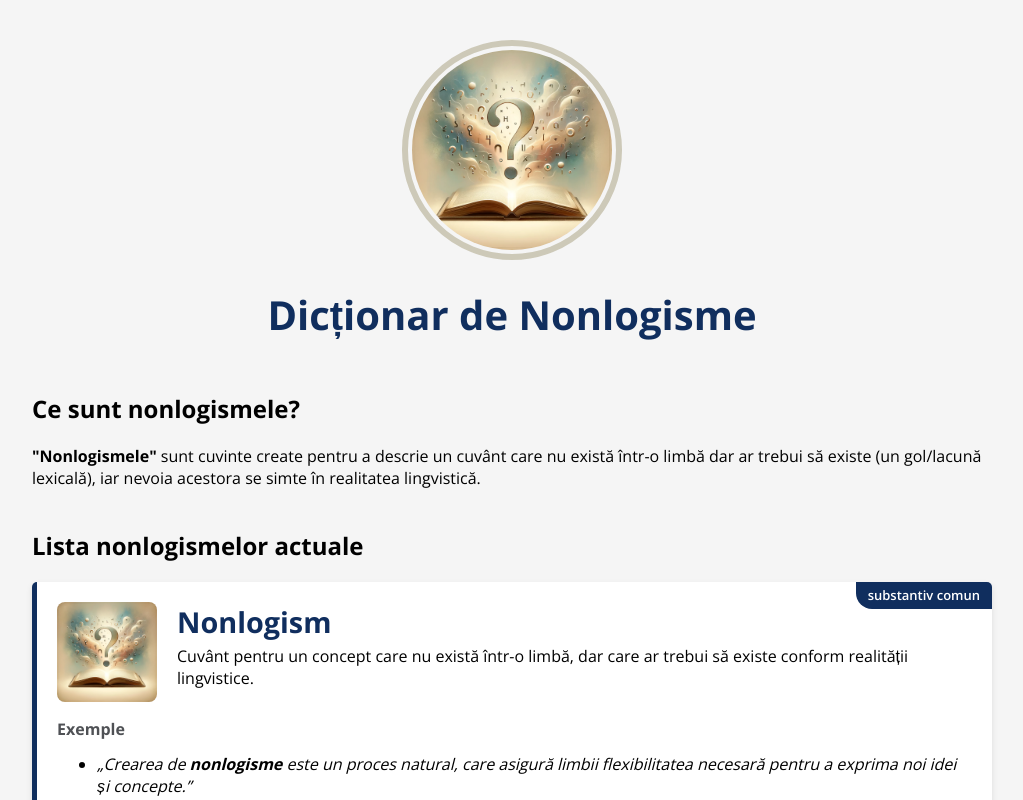
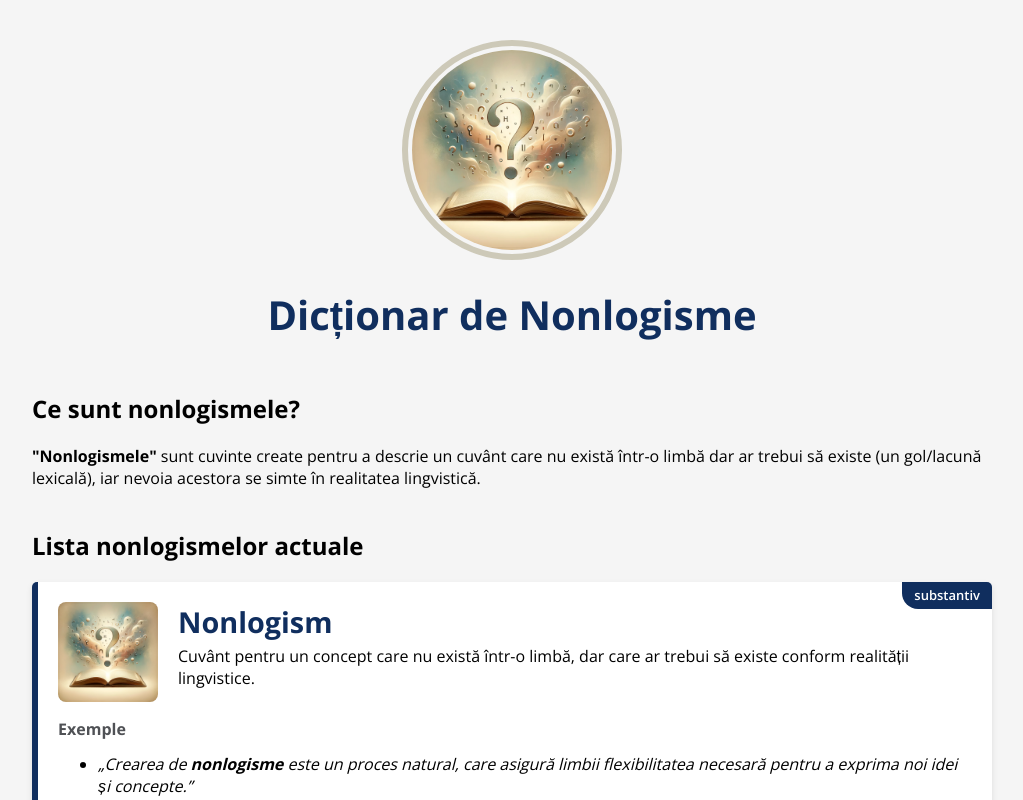
Before and after one commit to iuliuvisovan/nonlogisme, a React (Create React App) app: page / in a window 1280 px wide. Shown: the top 800 px of the page, without its empty margins (128-1151 px from the left). Built offline with nearby package versions, Linux system fonts and the light colour scheme.

Commit message:
We got pretty colors!

```diff
--- a/src/components/Word/index.js
+++ b/src/components/Word/index.js
@@ -1,14 +1,27 @@
 import React from 'react';
 import './styles.css';
 
+const partOfSpeechColors = {
+  substantiv: '#102e5e',
+  verb: '#4caf50',
+  adjectiv: '#2196f3',
+  adverb: '#ff9800',
+  numeral: '#9c27b0',
+  interjecție: '#fc67f0',
+};
+
 export default function Word({ word }) {
+  const color = partOfSpeechColors[word.partOfSpeech];
+
   return (
-    <div className="word">
+    <div className="word" style={{ borderLeftColor: color }}>
       <div className="word-header">
         <img className="word-image" src={`/images/${word.slug}.png`} alt={word.word} />
         <div className="word-header-info">
           <h2 className="word-title">{word.word}</h2>
-          <span className="word-part-of-speech">{word.partOfSpeech}</span>
+          <span className="word-part-of-speech" style={{ backgroundColor: color }}>
+            {word.partOfSpeech}
+          </span>
           <span className="word-definition">{word.definition}</span>
         </div>
       </div>
--- a/src/components/Word/styles.css
+++ b/src/components/Word/styles.css
@@ -1,6 +1,6 @@
 .word {
   background-color: #ffffff;
-  border-left: 5px solid #102e5e;
+  border-left: 6px solid #102e5e;
   margin: 20px 0;
   padding: 20px;
   border-radius: 5px;
--- a/src/word-list.js
+++ b/src/word-list.js
@@ -2,7 +2,8 @@ const wordList = [
   {
     slug: 'nonlogism',
     word: 'Nonlogism',
-    partOfSpeech: 'substantiv comun',
+    partOfSpeech: 'substantiv',
+    partOfSpeechType: 'comun',
     definition: 'Cuvânt pentru un concept care nu există într-o limbă, dar care ar trebui să existe conform realității lingvistice.',
     examples: [
       'Crearea de <b>nonlogisme</b> este un proces natural, care asigură limbii flexibilitatea necesară pentru a exprima noi idei și concepte.',
@@ -13,7 +14,8 @@ const wordList = [
   {
     slug: 'morfosinteza',
     word: 'Morfosinteză',
-    partOfSpeech: 'substantiv comun',
+    partOfSpeech: 'substantiv',
+    partOfSpeechType: 'comun',
     definition: 'Proces de creare a cuvintelor noi într-o limbă prin combinarea și manipularea formelor morfologice existente.',
     examples: ['<b>Morfosinteza</b> a fost folosită pentru a crea cuvântul "frăsori" prin combinarea cuvintelor "frate" și "soră".'],
     etymology: 'Combinarea cuvintelor "morfologie" și "sinteză".',
@@ -21,7 +23,8 @@ const wordList = [
   {
     slug: 'fiut',
     word: 'Fiut',
-    partOfSpeech: 'substantiv comun',
+    partOfSpeech: 'substantiv',
+    partOfSpeechType: 'comun',
     definition: 'Formă de participiu a verbului “a fi”. Poate fi folosit în același mod în care sunt folosite participiile altor verbe.',
     examples: [
       '<b>Fiutul</b> de student la medicină implică multe ore de studiu și practică.',
@@ -33,6 +36,7 @@ const wordList = [
     slug: 'acunci',
     word: 'Acunci',
     partOfSpeech: 'adverb',
+    partOfSpeechType: 'de timp',
     definition: 'Adverbul “acum”, doar că relativ la “atunci”.',
     examples: [
       'Era anul 2019, iar România celebra revoluția de <b>acunci</b> 30 ani.',
@@ -43,7 +47,8 @@ const wordList = [
   {
     slug: 'hat',
     word: 'Hăt',
-    partOfSpeech: 'interjecție',
+    partOfSpeech: 'adverb',
+    partOfSpeechType: 'de loc',
     definition: 'Oriunde dar nu aici. Generalizarea regionalismului “hăt”, echivalentul cuvântului englezesc “away”.',
     examples: ['Du-te <b>hăt</b>! (“Go away!”)'],
     etymology: 'generalizare intralinguală',
@@ -78,7 +83,8 @@ const wordList = [
   {
     slug: 'verinat',
     word: 'Verinat(ă)',
-    partOfSpeech: 'substantiv comun',
+    partOfSpeech: 'substantiv',
+    partOfSpeechType: 'comun',
     definition: 'Soțul sau soția unui verișor. Verișor + cumnat.',
     examples: [
       'La nunta surorii mele am avut ocazia să-l întâlnesc pentru prima dată pe <b>verinatul</b> meu, soțul verișoarei mele.',
@@ -99,7 +105,8 @@ const wordList = [
   {
     slug: 'patrisc',
     word: 'Pătrisc',
-    partOfSpeech: 'substantiv comun',
+    partOfSpeech: 'substantiv',
+    partOfSpeechType: 'comun',
     definition: 'Suprafața poligonală de formă pătratică. Analog cu discul pentru cerc.',
     examples: ['-George, care e aria acestui pătrat? -Pătratul nu are arie. Vrei să spui al acestui <b>pătrisc</b>?'],
     etymology: 'morfosinteză (pătrat + isc)',
@@ -107,7 +114,8 @@ const wordList = [
   {
     slug: 'trisc',
     word: 'Trisc',
-    partOfSpeech: 'substantiv comun',
+    partOfSpeech: 'substantiv',
+    partOfSpeechType: 'comun',
     definition: 'Suprafața poligonală de formă triunghică. Analog cu discul pentru cerc.',
     examples: [],
     etymology: 'morfosinteză (triunghi + isc)',
@@ -115,7 +123,8 @@ const wordList = [
   {
     slug: 'drisc',
     word: 'Drisc',
-    partOfSpeech: 'substantiv comun',
+    partOfSpeech: 'substantiv',
+    partOfSpeechType: 'comun',
     definition: 'Suprafața poligonală de formă dreptunghiulară. Analog cu discul pentru cerc.',
     examples: [],
     etymology: 'morfosinteză (dreptunghi + isc)',
@@ -123,7 +132,8 @@ const wordList = [
   {
     slug: 'rombisc',
     word: 'Rombisc',
-    partOfSpeech: 'substantiv comun',
+    partOfSpeech: 'substantiv',
+    partOfSpeechType: 'comun',
     definition: 'Suprafața poligonală de formă rombică. Analog cu discul pentru cerc.',
     examples: [],
     etymology: 'morfosinteză (romb + isc)',
@@ -131,7 +141,8 @@ const wordList = [
   {
     slug: 'trapisc',
     word: 'Trapisc',
-    partOfSpeech: 'substantiv comun',
+    partOfSpeech: 'substantiv',
+    partOfSpeechType: 'comun',
     definition: 'Suprafața poligonală de formă trapezoidală. Analog cu discul pentru cerc.',
     examples: [],
     etymology: 'morfosinteză (trapez + isc)',
@@ -139,7 +150,8 @@ const wordList = [
   {
     slug: 'pentisc',
     word: 'Pentisc',
-    partOfSpeech: 'substantiv comun',
+    partOfSpeech: 'substantiv',
+    partOfSpeechType: 'comun',
     definition: 'Suprafața poligonală de formă pentagonală. Analog cu discul pentru cerc.',
     examples: [],
     etymology: 'morfosinteză (pentagon + isc)',
@@ -147,7 +159,8 @@ const wordList = [
   {
     slug: 'hexisc',
     word: 'Hexisc',
-    partOfSpeech: 'substantiv comun',
+    partOfSpeech: 'substantiv',
+    partOfSpeechType: 'comun',
     definition: 'Suprafața poligonală de formă hexagonală. Analog cu discul pentru cerc.',
     examples: [],
     etymology: 'morfosinteză (hexagon + isc)',
@@ -155,7 +168,8 @@ const wordList = [
   {
     slug: 'heptisc',
     word: 'Heptisc',
-    partOfSpeech: 'substantiv comun',
+    partOfSpeech: 'substantiv',
+    partOfSpeechType: 'comun',
     definition: 'Suprafața poligonală de formă heptagonală. Analog cu discul pentru cerc.',
     examples: [],
     etymology: 'morfosinteză (heptagon + isc)',
@@ -163,7 +177,8 @@ const wordList = [
   {
     slug: 'octisc',
     word: 'Octisc',
-    partOfSpeech: 'substantiv comun',
+    partOfSpeech: 'substantiv',
+    partOfSpeechType: 'comun',
     definition: 'Suprafața poligonală de formă octogonală. Analog cu discul pentru cerc.',
     examples: [],
     etymology: 'octogon (heptagon + isc)',
@@ -212,7 +227,8 @@ const wordList = [
   {
     slug: 'luni-marti-miercuri-joi-vineri-sambata-duminica',
     word: 'Luni, Marți, Miercuri, Joi, Vineri, Sâmbătă, Duminică',
-    partOfSpeech: 'substantiv comun',
+    partOfSpeech: 'substantiv',
+    partOfSpeechType: 'comun',
     definition: 'Numele zilelor săptămânii, dar cu literă mare, fiindcă sunt nume.',
     examples: ['Salut Andrei, <b>Marți</b> spuneați că mergeți la munte? -Salut, cred că până la urmă vom merge doar <b>Miercuri</b>.'],
     etymology: 'numele zilelor săptămânii, dar cu literă mare',
@@ -220,7 +236,8 @@ const wordList = [
   {
     slug: 'ianuarie-februarie-martie-aprilie-mai-iunie-iulie-august-septembrie-octombrie-noiembrie-decembrie',
     word: 'Ianuarie, Februarie, Martie, Aprilie, Mai, Iunie, Iulie, August, Septembrie, Octombrie, Noiembrie, Decembrie',
-    partOfSpeech: 'substantiv comun',
+    partOfSpeech: 'substantiv',
+    partOfSpeechType: 'comun',
     definition: 'Numele lunilor anului, dar cu literă mare, fiindcă sunt nume.',
     examples: ['Salut Andrei, în <b>Martie</b> e ziua ta? -Salut! Nu, ziua mea e în <b>Aprilie</b>.'],
     etymology: 'numele lunilor anului, dar cu literă mare',
@@ -236,7 +253,8 @@ const wordList = [
   {
     slug: 'completate',
     word: 'Completate',
-    partOfSpeech: 'substantiv comun',
+    partOfSpeech: 'substantiv',
+    partOfSpeechType: 'comun',
     definition: 'Generalizare/substantivare a adjectivului “complet”, cu scopul de face referire la diferite grade ale acestuia.',
     examples: [
       'Din cele 7 sectoare de autostradă, doar 2 au fost finalizate până acum, restul fiind în diferite grade de <b>completate</b>.',
@@ -246,7 +264,8 @@ const wordList = [
   {
     slug: 'frasor',
     word: 'Frăsor',
-    partOfSpeech: 'substantiv comun',
+    partOfSpeech: 'substantiv',
+    partOfSpeechType: 'comun',
     definition: 'Termen neutru de gen care se referă la un frate sau o soră.',
     examples: ['Am în total 5 <b>frăsori</b>: 2 frați și 3 surori.', 'Ea se înțelege foarte bine cu <b>frăsorii</b> ei.'],
     etymology: 'Amestec între "frate" și "soră".',
@@ -254,7 +273,8 @@ const wordList = [
   {
     slug: 'fil',
     word: 'Fil',
-    partOfSpeech: 'substantiv comun',
+    partOfSpeech: 'substantiv',
+    partOfSpeechType: 'comun',
     definition: 'Termen neutru de gen care se referă la un fiu sau o fiică.',
     examples: [
       'Am doi <b>fili</b>: un fiu și o fiică.',
@@ -265,7 +285,8 @@ const wordList = [
   {
     slug: 'adultie',
     word: 'Adulție',
-    partOfSpeech: 'substantiv comun',
+    partOfSpeech: 'substantiv',
+    partOfSpeechType: 'comun',
     definition: 'Partea din viața unui om în care este adult.',
     examples: [
       'Oamenii au de obicei mai mult timp la bătrânețe decât la <b>adulție</b>.',
@@ -370,7 +391,8 @@ const wordList = [
   {
     slug: 'viata',
     word: 'Viață',
-    partOfSpeech: 'substantiv comun',
+    partOfSpeech: 'substantiv',
+    partOfSpeechType: 'comun',
     definition:
       'Entitate holistică constituită din totalitatea vietăților care înglobează toate formele de viață într-un scop unic și comun.',
     examples: [
```
